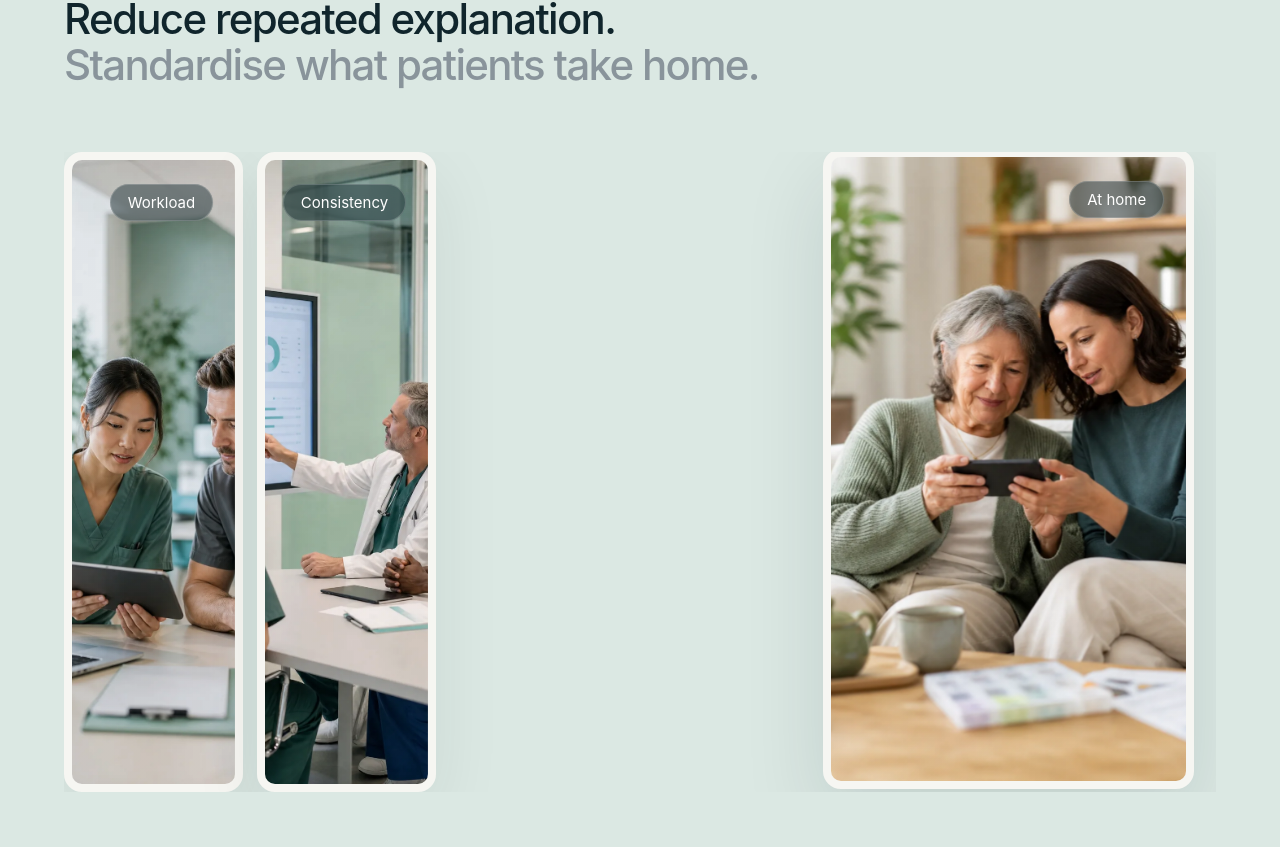
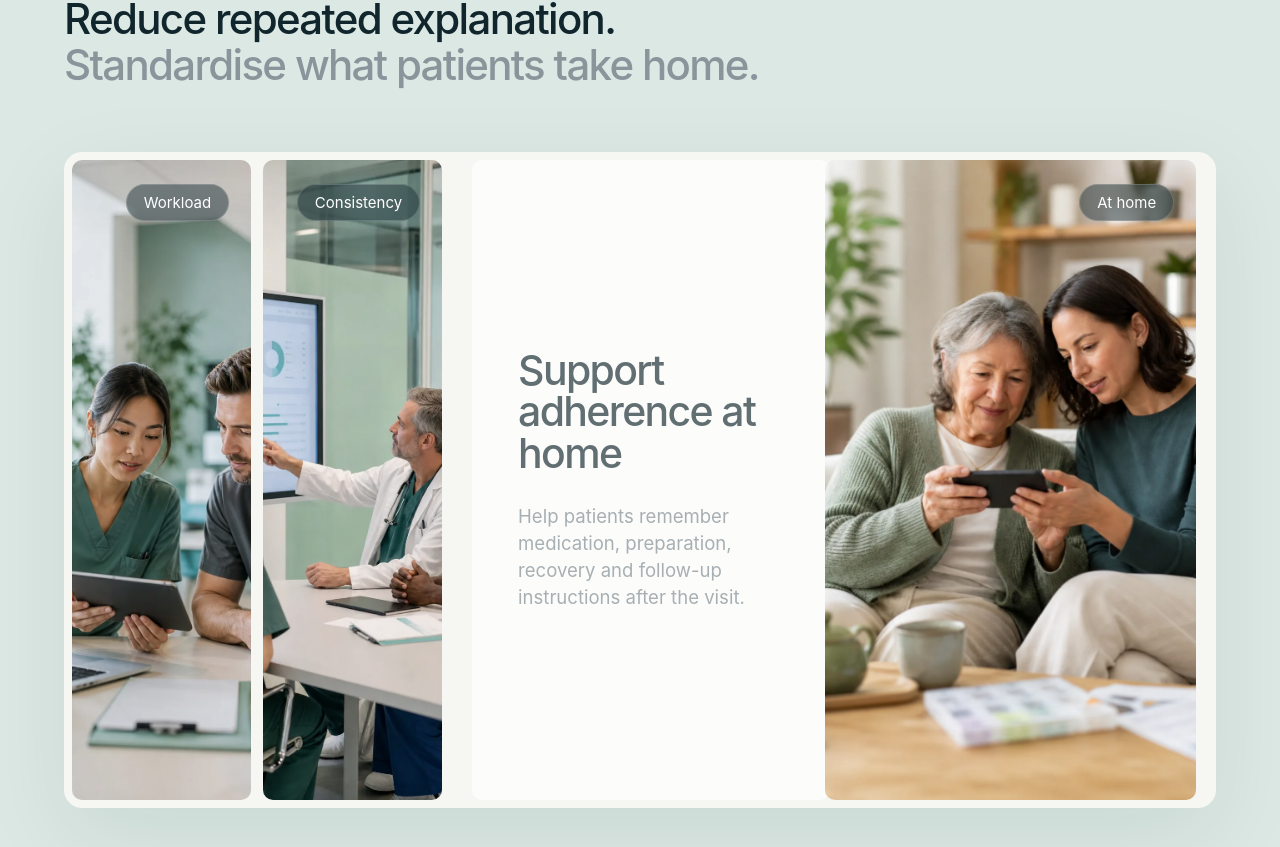
Before and after one commit to STV1222/Medivo-AI-Website, a Next.js app: page / in a window 1280 px wide. Shown: the part 9060-9907 px from the top of the page. Built offline with nearby package versions, Linux system fonts and the light colour scheme; a web font is replaced by a local one.

Commit message:
Nest healthcare slider in shared widget

```diff
--- a/app/globals.css
+++ b/app/globals.css
@@ -181,20 +181,20 @@ button{font:inherit}
 .hospital-benefits{background:#dbe8e3;padding:11vw 5vw}
 .hospital-benefits-copy{margin-bottom:5vw}
 .hospital-benefits h2{margin:0;max-width:980px}
-.hospital-benefit-slider{display:flex;align-items:stretch;gap:14px;height:min(54vw,640px);min-height:560px;overflow:hidden;contain:layout paint}
-.benefit-image-card{position:relative;flex:0 0 clamp(132px,14vw,220px);min-width:0;overflow:hidden;border:8px solid #f6f6f2;border-radius:var(--radius);background:#f6f6f2;padding:0;box-shadow:0 24px 70px rgba(16,37,44,.08);cursor:pointer;isolation:isolate;outline:0;transform:translateZ(0);transition:flex-basis .7s cubic-bezier(.16,1,.3,1),transform .34s ease,box-shadow .34s ease;will-change:flex-basis,transform}
-.benefit-image-card.active{flex-basis:clamp(360px,29vw,620px);transform:translate3d(0,-3px,0);box-shadow:0 32px 82px rgba(16,37,44,.12)}
+.hospital-benefit-shell{background:#f6f6f2;border-radius:var(--radius);padding:8px;box-shadow:0 28px 90px rgba(16,37,44,.08);overflow:hidden}
+.hospital-benefit-slider{display:flex;align-items:stretch;gap:12px;height:min(54vw,640px);min-height:560px;overflow:hidden;contain:layout paint}
+.benefit-image-card{position:relative;flex:0 0 clamp(132px,14vw,220px);min-width:0;overflow:hidden;border:0;border-radius:calc(var(--radius) - 8px);background:#eef2ef;padding:0;cursor:pointer;isolation:isolate;outline:0;transform:translateZ(0);transition:flex-basis .86s cubic-bezier(.16,1,.3,1),transform .5s cubic-bezier(.16,1,.3,1);will-change:flex-basis,transform}
+.benefit-image-card.active{flex-basis:clamp(360px,29vw,620px);transform:translateZ(0)}
 .benefit-image-card:focus-visible{outline:2px solid var(--teal);outline-offset:3px}
 .benefit-image-card:after{content:"";position:absolute;inset:0;z-index:1;background:linear-gradient(180deg,rgba(16,37,44,.02),rgba(16,37,44,.12));opacity:.2;pointer-events:none;transition:opacity .35s ease}
 .benefit-image-card.active:after{opacity:.08}
 .benefit-image{position:absolute;inset:0;display:block;background-position:center;background-size:cover;transform:scale(1.002) translateZ(0);transition:transform .85s cubic-bezier(.16,1,.3,1);will-change:transform;backface-visibility:hidden}
 .benefit-image-card:hover .benefit-image,.benefit-image-card.active .benefit-image,.benefit-image-card:focus-visible .benefit-image{transform:scale(1.035) translateZ(0)}
 .benefit-pill{position:absolute;top:24px;right:22px;z-index:3;padding:11px 18px;border-radius:999px;background:rgba(16,37,44,.45);color:white;font-size:15px;line-height:1;backdrop-filter:blur(14px);-webkit-backdrop-filter:blur(14px);box-shadow:inset 0 0 0 1px rgba(255,255,255,.18)}
-.benefit-content-card{flex:0 0 clamp(300px,28vw,520px);display:flex;flex-direction:column;justify-content:center;align-items:flex-start;min-width:0;padding:clamp(34px,3.6vw,58px);border-radius:var(--radius);background:#f6f6f2;box-shadow:0 24px 70px rgba(16,37,44,.07);animation:benefit-panel-slide .44s cubic-bezier(.16,1,.3,1) both}
+.benefit-content-card{flex:0 0 clamp(300px,28vw,520px);display:flex;flex-direction:column;justify-content:center;align-items:flex-start;min-width:0;padding:clamp(34px,3.6vw,58px);border-radius:calc(var(--radius) - 8px);background:#fff;animation:benefit-panel-slide .58s cubic-bezier(.16,1,.3,1) both;will-change:transform}
 .benefit-content-card h3{font-size:clamp(30px,3.2vw,48px);line-height:1.02;letter-spacing:var(--title-track);font-weight:480;margin:0 0 28px;color:var(--ink)}
-.benefit-content-card p{font-size:clamp(17px,1.45vw,23px);line-height:1.45;color:#7c8990;margin:0 0 auto;max-width:480px}
-.benefit-content-card a{display:inline-flex;align-items:center;justify-content:center;gap:16px;margin-top:clamp(46px,7vw,118px);min-width:132px;padding:14px 21px;border-radius:999px;background:#132733;color:#fff;font-size:15px;font-weight:560}
-@keyframes benefit-panel-slide{from{opacity:0;transform:translate3d(24px,0,0)}to{opacity:1;transform:translate3d(0,0,0)}}
+.benefit-content-card p{font-size:clamp(17px,1.45vw,23px);line-height:1.45;color:#7c8990;margin:0;max-width:480px}
+@keyframes benefit-panel-slide{from{opacity:.65;transform:translate3d(18px,0,0)}to{opacity:1;transform:translate3d(0,0,0)}}
 .endoscopy{background:#dbe8e3;padding:11vw 5vw}
 .endoscopy h2{max-width:1200px;margin:0 0 8vw}
 .journey{display:grid;grid-template-columns:repeat(4,1fr);border-top:1px solid var(--line)}
--- a/app/page.tsx
+++ b/app/page.tsx
@@ -2,6 +2,7 @@
 
 import { Fragment, useEffect, useRef, useState } from "react";
 import Image from "next/image";
+import { flushSync } from "react-dom";
 import { FooterLanguage } from "./components/FooterLanguage";
 import { Trans, useT, type DictionaryKey } from "./components/I18n";
 
@@ -108,6 +109,31 @@ export default function Home() {
   }, []);
 
   const closeMenu = () => { setMenu(false); setResources(false); };
+  const selectBenefit = (index: number) => {
+    if (index === activeBenefit) return;
+    const previousRects = new Map(
+      Array.from(document.querySelectorAll<HTMLElement>("[data-benefit-motion]")).map((item) => [
+        item.dataset.benefitMotion,
+        item.getBoundingClientRect(),
+      ])
+    );
+
+    flushSync(() => setActiveBenefit(index));
+    window.requestAnimationFrame(() => {
+      document.querySelectorAll<HTMLElement>("[data-benefit-motion]").forEach((item) => {
+        const previous = previousRects.get(item.dataset.benefitMotion);
+        const current = item.getBoundingClientRect();
+        if (!previous) return;
+        const x = previous.left - current.left;
+        const y = previous.top - current.top;
+        if (Math.abs(x) < 1 && Math.abs(y) < 1) return;
+        item.animate(
+          [{ transform: `translate3d(${x}px, ${y}px, 0)` }, { transform: "translate3d(0, 0, 0)" }],
+          { duration: 620, easing: "cubic-bezier(.16,1,.3,1)" }
+        );
+      });
+    });
+  };
   const scrollProblems = (direction: number) => {
     const track = problemTrackRef.current;
     if (!track) return;
@@ -328,31 +354,37 @@ export default function Home() {
           <p className="section-eyebrow">{t("hospital.eyebrow")}</p>
           <h2>{t("hospital.title")}<br/><span>{t("hospital.subtitle")}</span></h2>
         </div>
+        <div className="hospital-benefit-shell">
           <div className="hospital-benefit-slider">
             {hospitalBenefits.map((item, index) => (
               <Fragment key={item.titleKey}>
                 {activeBenefit === index && (
-                <article className="benefit-content-card" aria-live="polite">
+                  <article className="benefit-content-card" data-benefit-motion="content" aria-live="polite">
                     <h3>{t(item.titleKey)}</h3>
                     <p>{t(item.bodyKey)}</p>
-                  <a href="#product">{t("hospital.learn")} <span>→</span></a>
                   </article>
                 )}
                 <button
                   type="button"
                   className={activeBenefit === index ? "benefit-image-card active" : "benefit-image-card"}
-                onPointerEnter={() => setActiveBenefit(index)}
-                onMouseEnter={() => setActiveBenefit(index)}
-                onMouseMove={() => activeBenefit !== index && setActiveBenefit(index)}
-                onFocus={() => setActiveBenefit(index)}
-                onClick={() => setActiveBenefit(index)}
+                  onPointerEnter={() => selectBenefit(index)}
+                  onMouseEnter={() => selectBenefit(index)}
+                  onFocus={() => selectBenefit(index)}
+                  onClick={() => selectBenefit(index)}
                   aria-pressed={activeBenefit === index}
+                  data-benefit-motion={`card-${index}`}
                 >
-                <span className="benefit-image" style={{ backgroundImage: `url(${item.image})` }} role="img" aria-label={t(item.altKey)} />
+                  <span
+                    className="benefit-image"
+                    style={{ backgroundImage: `url(${item.image})` }}
+                    role="img"
+                    aria-label={t(item.altKey)}
+                  />
                   <span className="benefit-pill">{t(item.labelKey)}</span>
                 </button>
               </Fragment>
             ))}
+          </div>
         </div>
       </section>
 
```
Lines whose indentation alone changed are shown as unchanged.
